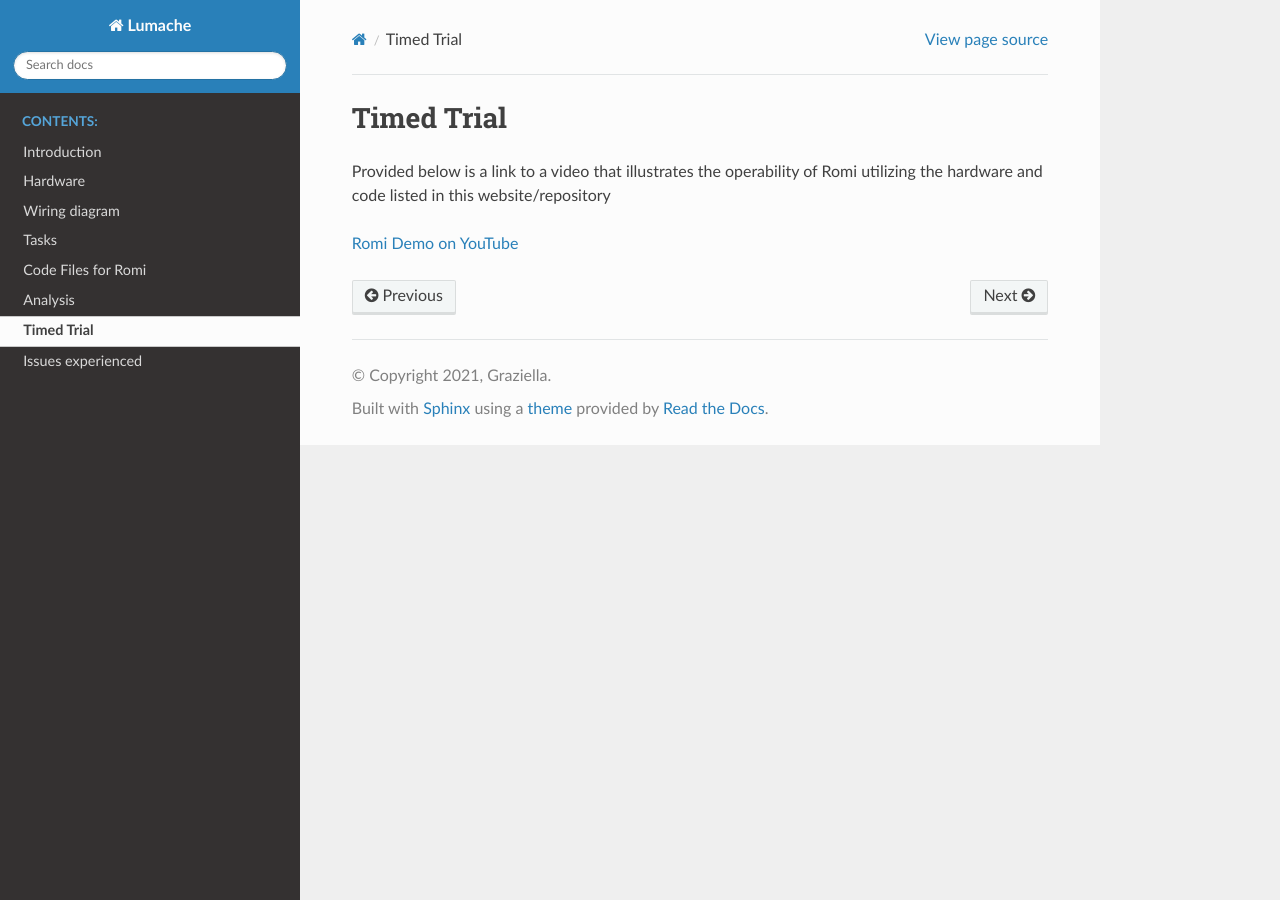
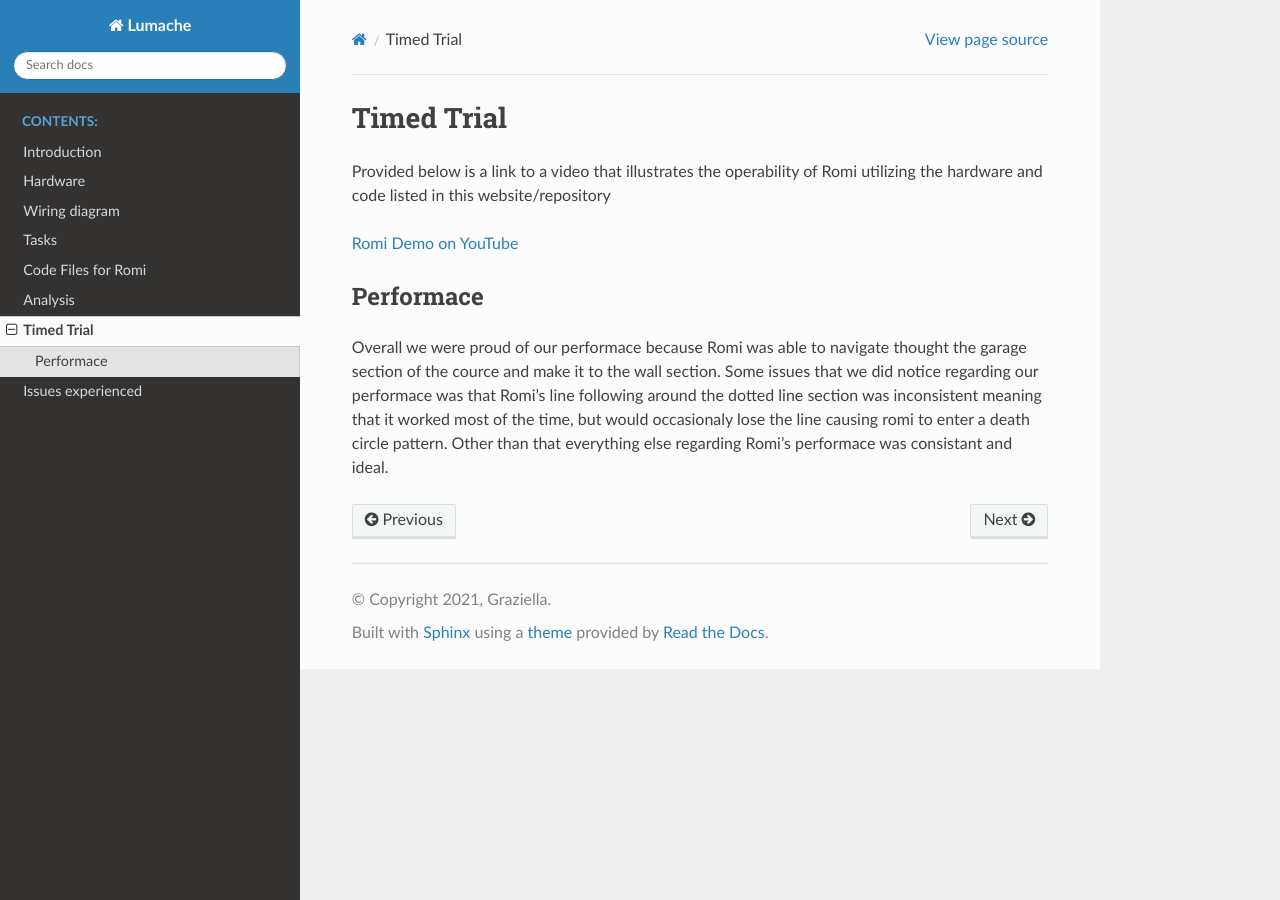
Before and after one commit to jirehevelasquez/mech-romi-files-, a Sphinx documentation site: the page built from docs/source/Videos.rst, in a window 1280 px wide. Built offline with Sphinx 7.4.7 and the Read the Docs theme 3.1.0, drawn with Linux system fonts in a browser that asks for light colours.

Commit message:
Update Videos.rst

```diff
--- a/docs/source/Videos.rst
+++ b/docs/source/Videos.rst
@@ -3,3 +3,7 @@
 Provided below is a link to a video that illustrates the operability of Romi utilizing the hardware and code listed in this website/repository
 
 `Romi Demo on YouTube <https://youtube.com/shorts/JdS9ZOgFjK8>`_
+
+Performace
+----------------------
+Overall we were proud of our performace because Romi was able to navigate thought the garage section of the cource and make it to the wall section. Some issues that we did notice regarding our performace was that Romi's line following around the dotted line section was inconsistent meaning that it worked most of the time, but would occasionaly lose the line causing romi to enter a death circle pattern. Other than that everything else regarding Romi's performace was consistant and ideal.
```
